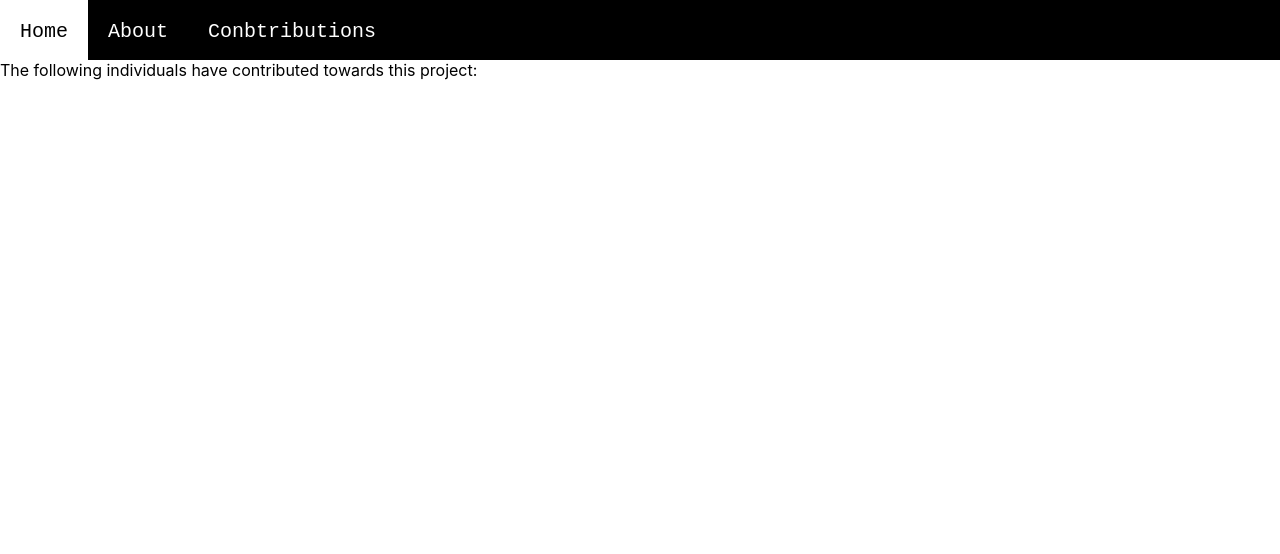
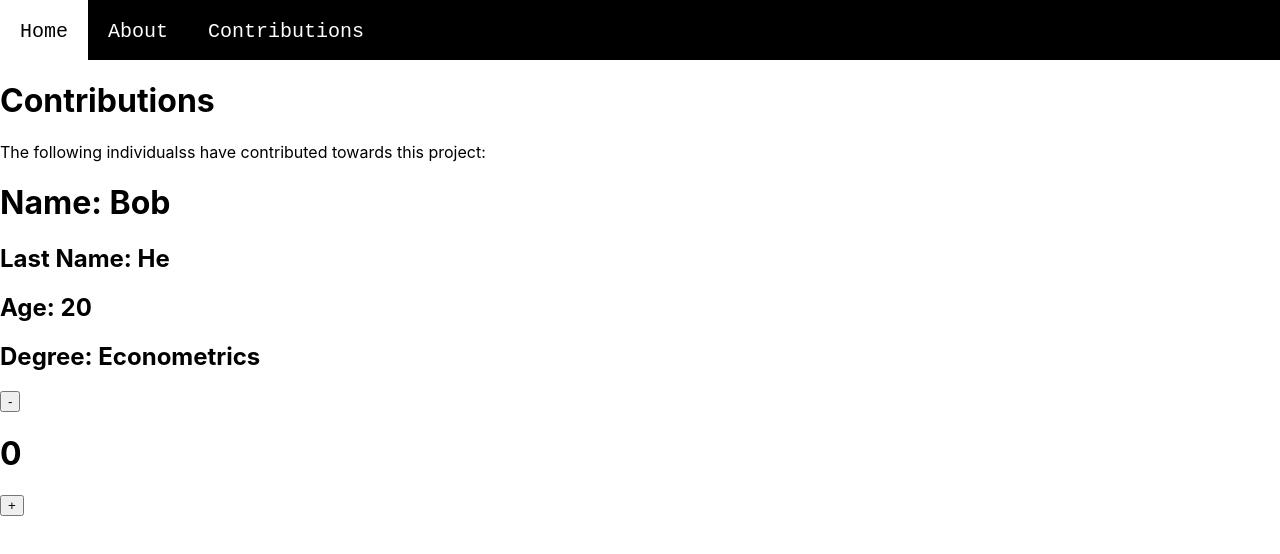
Before and after one commit to UrbanAI-org/UrbanAI, a React (Create React App) app in the folder frontend/: page /contributions in a window 1280 px wide. Shown: the top 554 px of the page. Built offline with nearby package versions, Linux system fonts and the light colour scheme.

Commit message:
Playing around with contributions

```diff
--- a/frontend/package.json
+++ b/frontend/package.json
@@ -17,8 +17,8 @@
     "web-vitals": "^2.1.4"
   },
   "scripts": {
-    "start": "react-scripts start",
-    "build": "react-scripts build",
+    "start": "react-scripts --openssl-legacy-provider start",
+    "build": "react-scripts --openssl-legacy-provider build",
     "test": "react-scripts test",
     "eject": "react-scripts eject"
   },
--- a/frontend/src/components/NavBar.jsx
+++ b/frontend/src/components/NavBar.jsx
@@ -14,7 +14,7 @@ const NavBar = () => {
         <div className="NavBar">
             <header onClick={() => {setPath('/')}}>Home</header>
             <header onClick={() => {setPath('/about')}}>About</header>
-            <header onClick={() => {setPath('/contributions')}}>Conbtributions</header>
+            <header onClick={() => {setPath('/contributions')}}>Contributions</header>
         </div>
     )
 }
--- a/frontend/src/pages/Contributions.jsx
+++ b/frontend/src/pages/Contributions.jsx
@@ -1,14 +1,63 @@
-import React from "react";
+import React, {useState, useEffect} from "react";
 import NavBar from "../components/NavBar";
 
+/**
+ * Use this opportunity to play with react
+ * - Insertion of clickable option followed by a 'next' person option
+ * - drop down bar contains more information of each person
+ */
+
+
+
+// Returns or renders some jsx. Functional component.
+
+const Person = (props) => {
+    return (
+        // Wrap in react fragment
+        <>
+        <h1>Name: {props.name}</h1>
+        <h2>Last Name: {props.lastName}</h2>
+        <h2>Age: {props.age}</h2>
+        <h2>Degree: {props.degree}</h2>
+        </>
+    )
+}
+
+// Props -> arguments to pass into react components.
+
 const Contributions = () => {
+
+    // This is a hook. Only change this using its setter
+    const [counter, setCounter] = useState(0);
+
+    // Initially set at 100 and does not change.
+    useEffect(() => {
+        alert("You've changed the counter to " + counter)
+    }, [counter]);
+
     return (
-        <div>
+        <div className="Contributions">
+
             <NavBar />
-            The following individuals have contributed towards this project:
+
+            <h1>Contributions</h1>
+            <div>
+            The following individualss have contributed towards this project:
+            <Person name = 'Bob' lastName = 'He' age = '20' degree = 'Econometrics'/>
+
+            {/* Illustration on how states work. */}
+
+            <button onClick={() => setCounter((prevCount) => prevCount - 1)}>-</button>
+            <h1>{counter}</h1>
+            <button onClick={() => setCounter((prevCount) => prevCount + 1)}>+</button>
+            </div>
+
+
+
         </div>
 
     )
 }
 
+
 export default Contributions;
```
Also changed, not shown: 1 other file (tests, documents, lock files or other folders).
